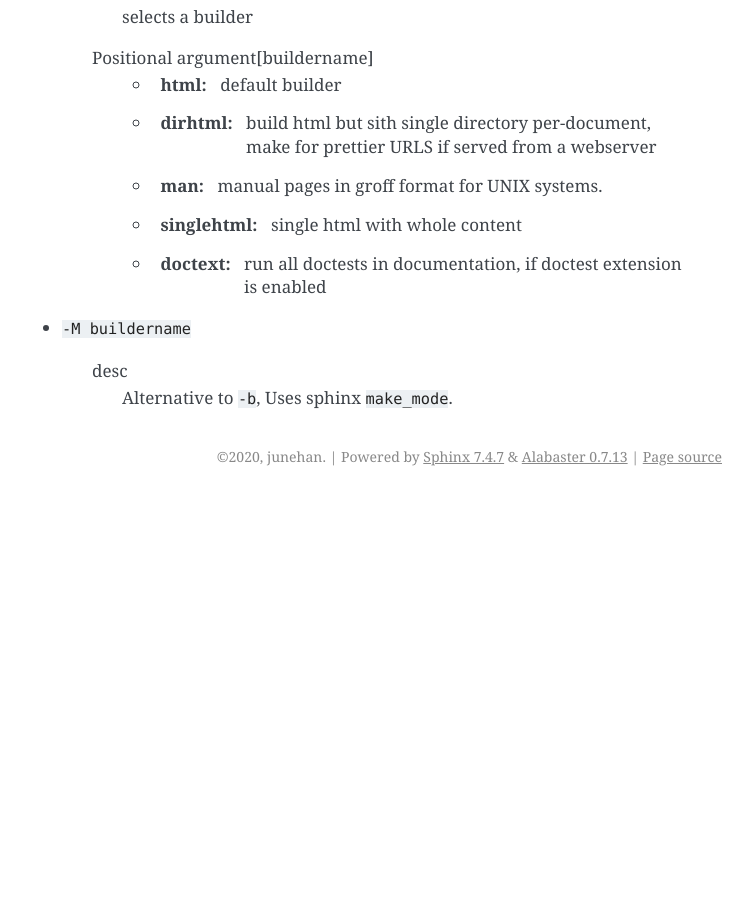
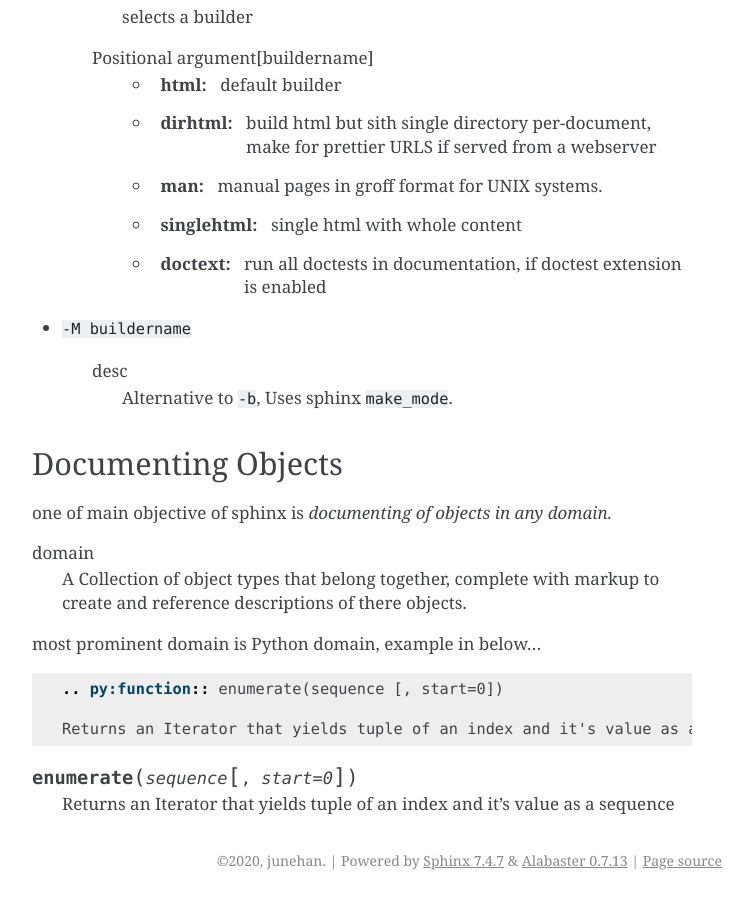
Before and after one commit to junehan-dev/doc, a Sphinx documentation site: the page built from docs/source/intro.rst, in a window 1280 px wide and 900 px high, scrolled down 1203 px. Shown: the whole window, without its empty margins (388-1141 px from the left). Built offline with Sphinx 7.4.7, drawn with Linux system fonts in a browser that asks for light colours; before the commit the page ends 1699 px from its top, so only the background shows below that; some of the changed text lies outside the part shown.

Commit message:
intro ongoing

```diff
--- a/docs/source/intro.rst
+++ b/docs/source/intro.rst
@@ -71,3 +71,25 @@ sphinx-build-OPTIONS_
       Alternative to ``-b``, Uses sphinx ``make_mode``.
 
 .. _sphinx-build-OPTIONS: https://www.sphinx-doc.org/en/master/man/sphinx-build.html#cmdoption-sphinx-build-b
+
+Documenting Objects
+-------------------
+
+one of main objective of sphinx is *documenting of objects in any domain.*
+
+domain
+   A Collection of object types that belong together,
+   complete with markup to create and reference descriptions of there objects.
+
+most prominent domain is Python domain, example in below...
+
+.. code-block:: rst
+
+   .. py:function:: enumerate(sequence [, start=0])
+
+   Returns an Iterator that yields tuple of an index and it's value as a sequence
+
+
+.. py:function:: enumerate(sequence [, start=0])
+
+   Returns an Iterator that yields tuple of an index and it's value as a sequence
```
